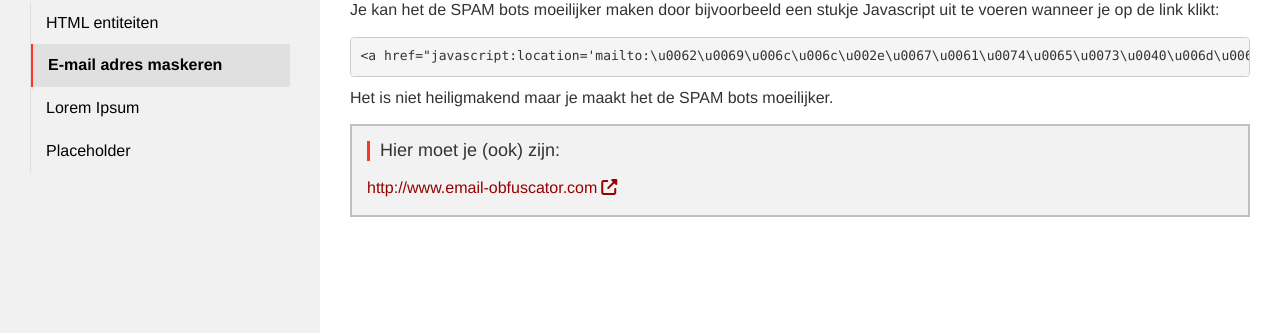
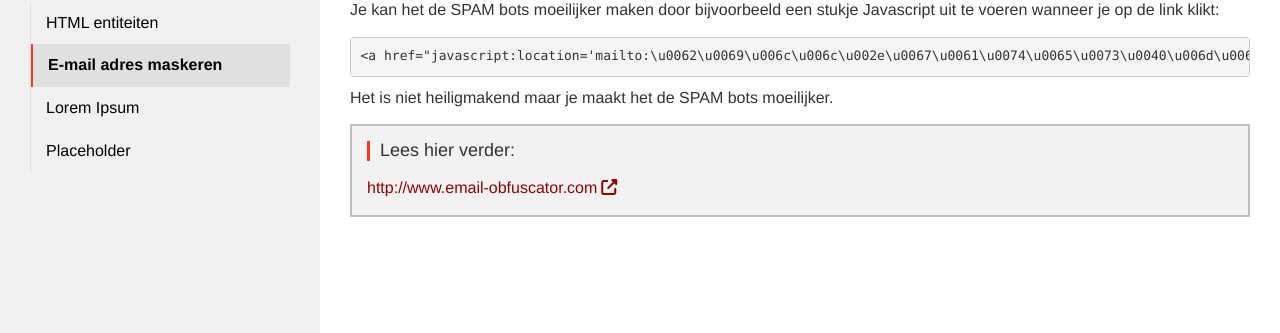
Before and after one commit to Syntra-Brussel/webdesign, a Jekyll site: the page built from tips-and-tricks/e-mail-maskeren.md, in a window 1280 px wide. Shown: the part 242-575 px from the top of the page. Built offline with Jekyll 4.4.1, drawn with Linux system fonts in a browser that asks for light colours; nearby versions of some CDN libraries; a script that is not in the unit is left out.

Commit message:
Update links.html

```diff
--- a/_includes/links.html
+++ b/_includes/links.html
@@ -1,6 +1,6 @@
 {% if page.links %}
     <div class="links">
-        <h4>Hier moet je (ook) zijn:</h4>
+        <h4>Lees hier verder:</h4>
         {% if page.links.size == 1 %}
             {% assign link = page.links.first %}
             <p>
```
